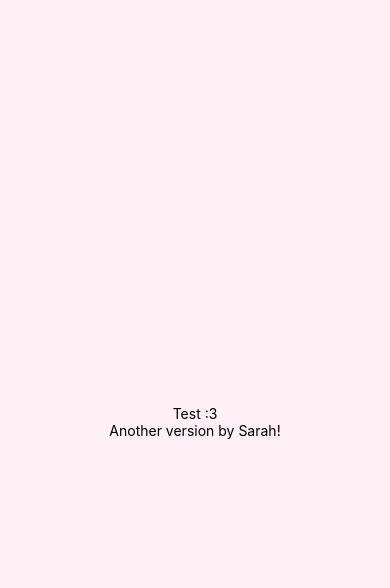
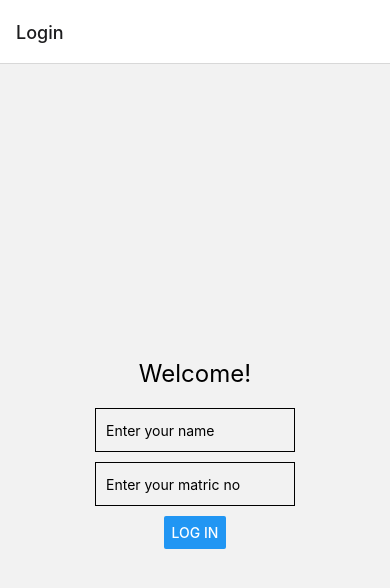
Before and after one commit to anissabrina/Mobile-App, a React Native app: screen / in a window 390 px wide. Shown: the top 588 px of the page. Built offline with nearby package versions, Linux system fonts and the light colour scheme.

Commit message:
Add files via upload

```diff
--- a/App.js
+++ b/App.js
@@ -1,21 +1,77 @@
-import { StatusBar } from 'expo-status-bar';
-import { StyleSheet, Text, View } from 'react-native';
+import React, { useState } from 'react';
+import { View, TextInput, Button, StyleSheet, Text, TouchableOpacity } from 'react-native';
+import { NavigationContainer } from '@react-navigation/native';
+import { createStackNavigator } from '@react-navigation/stack';
 
-export default function App() {
+const LoginForm = ({ navigation }) => {
+  const [name, setName] = useState('');
+  const [matricNo, setMatricNo] = useState('');
+
+  const handleLogin = () => {
+    // You can add your own logic here to validate the form and log the user in
+    console.log(`Logging in with name: ${name} and matric no: ${matricNo}`);
+    navigation.navigate('Home');
+  };
+
   return (
     <View style={styles.container}>
-      <Text style={{ fontsize:20 }}> Test :3 </Text>
-      <Text>Another version by Sarah!</Text>
-      <StatusBar style="auto" />
+      <Text style={styles.heading}>Welcome!</Text>
+      <TextInput
+        style={styles.input}
+        placeholder="Enter your name"
+        value={name}
+        onChangeText={setName}
+      />
+      <TextInput
+        style={styles.input}
+        placeholder="Enter your matric no"
+        value={matricNo}
+        onChangeText={setMatricNo}
+      />
+      <Button title="Log In" onPress={handleLogin} />
     </View>
   );
-}
+};
+
+const Home = () => {
+  return (
+    <View style={styles.container}>
+      <Text>Welcome to the home page!</Text>
+    </View>
+  );
+};
+
+const Stack = createStackNavigator();
+
+const App = () => {
+  return (
+    <NavigationContainer>
+      <Stack.Navigator>
+        <Stack.Screen name="Login" component={LoginForm} />
+        <Stack.Screen name="Home" component={Home} />
+      </Stack.Navigator>
+    </NavigationContainer>
+  );
+};
 
 const styles = StyleSheet.create({
   container: {
     flex: 1,
-    backgroundColor: '#fff0f5',
     alignItems: 'center',
     justifyContent: 'center',
   },
+  heading: {
+    fontSize: 24,
+    marginBottom: 20,
+  },
+  input: {
+    width: 200,
+    height: 44,
+    padding: 10,
+    borderWidth: 1,
+    borderColor: 'black',
+    marginBottom: 10,
+  },
 });
+
+export default App;
```
Also changed, not shown: package.json (+5 -3 lines), app.json (line endings or trailing spaces), babel.config.js (line endings or trailing spaces), 2 other files (tests, documents, lock files or other folders).
